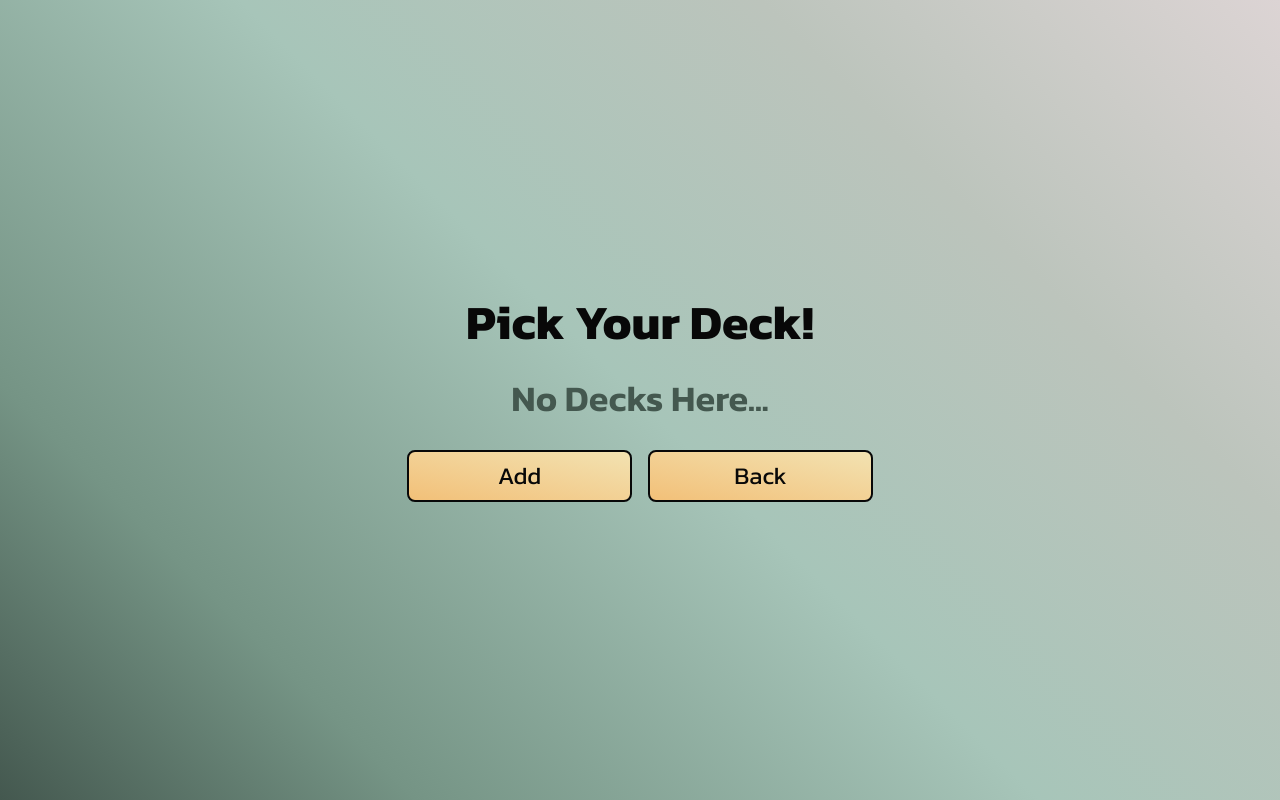
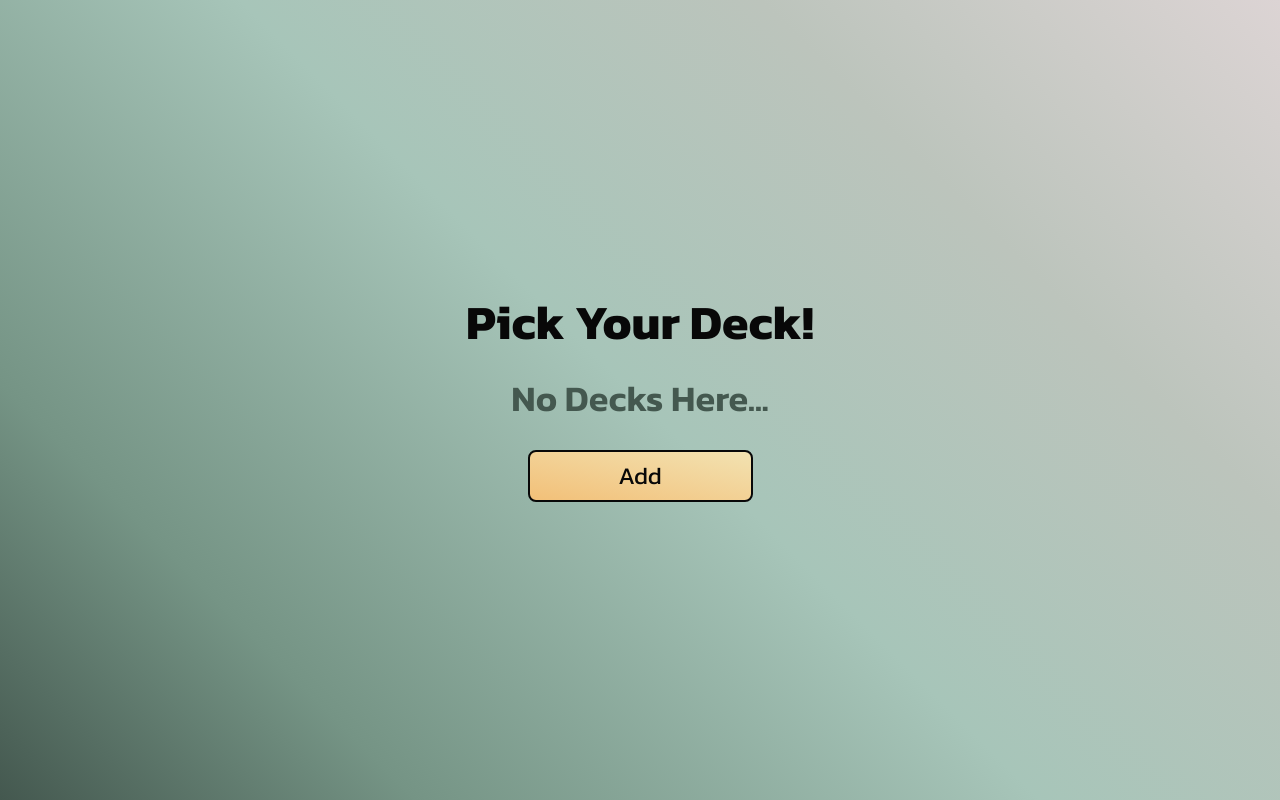
Before and after one commit to BadLuckZ/Project-Flashcard, a React (Vite) app: page /category in a window 1280 px wide. Built offline with nearby package versions, Linux system fonts and the light colour scheme.

Commit message:
Remove Back Buttons

```diff
--- a/src/components/ActionButton.jsx
+++ b/src/components/ActionButton.jsx
@@ -1,10 +1,10 @@
 const ActionButton = ({ text, onClick, isHidden = false }) => {
+  if (isHidden) return null;
+
   return (
     <button
       className={`border-2 bg-gradient-to-tr from-mydarkyellow to-myyellow
-        rounded-lg py-2 px-4 cursor-pointer ${
-          isHidden ? "hidden" : ""
-        } text-xl md:text-2xl
+        rounded-lg py-2 px-4 cursor-pointer text-xl md:text-2xl
         w-[150px] md:w-[225px] text-myblack text-center`}
       onClick={onClick}
     >
--- a/src/routes/CategoryPage.jsx
+++ b/src/routes/CategoryPage.jsx
@@ -2,7 +2,7 @@ import { useNavigate } from "react-router-dom";
 import ActionButton from "../components/ActionButton";
 import CardButton from "../components/CardButton";
 import AddDeckModal from "../components/AddDeckModal";
-import { useState } from "react";
+import { useEffect, useState } from "react";
 import {
   addDecktoList,
   loadDeckList,
@@ -38,12 +38,11 @@ export default function CategoryPage() {
     <>
       {isOpenModal && (
         <AddDeckModal
-          onClose={() => {
-            setOpenModal(false);
-          }}
+          onClose={() => setOpenModal(false)}
           onAddDeck={handleAddDeck}
         />
       )}
+
       <div className="relative z-0 flex flex-col items-center justify-center gap-8 min-h-screen p-4">
         <h1 className="font-bold text-4xl sm:text-5xl text-center text-myblack">
           {isRemoveDeck ? "Remove Your Deck!" : "Pick Your Deck!"}
@@ -69,20 +68,20 @@ export default function CategoryPage() {
               deckList.length
             )} gap-4 max-w-6xl mx-auto`}
           >
-            {deckList.map((cur_group) => (
+            {deckList.map((deckName) => (
               <div
-                key={cur_group}
+                key={deckName}
                 className="relative flex justify-center items-center gap-2"
               >
                 <CardButton
-                  text={cur_group}
-                  onClick={() => navigate(`/category/${cur_group}`)}
+                  text={deckName}
+                  onClick={() => navigate(`/category/${deckName}`)}
                   isRemoveDeck={isRemoveDeck}
                 />
                 {isRemoveDeck && (
                   <button
                     className="border-2 bg-myyellow rounded py-0.5 px-2 cursor-pointer"
-                    onClick={() => handleDeleteDeck(cur_group)}
+                    onClick={() => handleDeleteDeck(deckName)}
                   >
                     X
                   </button>
@@ -92,25 +91,16 @@ export default function CategoryPage() {
           </div>
         )}
 
-        <div className="flex gap-4 flex-wrap flex-col md:flex-row justify-center items-center">
+        <div className="flex gap-2 flex-wrap flex-col md:flex-row justify-center items-center">
           <ActionButton
-            text={"Add"}
-            onClick={() => {
-              setOpenModal(true);
-            }}
-            isHidden={isRemoveDeck}
-          />
-          <ActionButton
-            text={"Back"}
-            onClick={() => {
-              navigate("/");
-            }}
+            text="Add"
+            onClick={() => setOpenModal(true)}
             isHidden={isRemoveDeck}
           />
           <ActionButton
             text={isRemoveDeck ? "Done" : "Remove"}
             onClick={() => setRemoveDeck(!isRemoveDeck)}
-            isHidden={deckList.length == 0 && !isRemoveDeck}
+            isHidden={deckList.length === 0 && !isRemoveDeck}
           />
         </div>
       </div>
```
